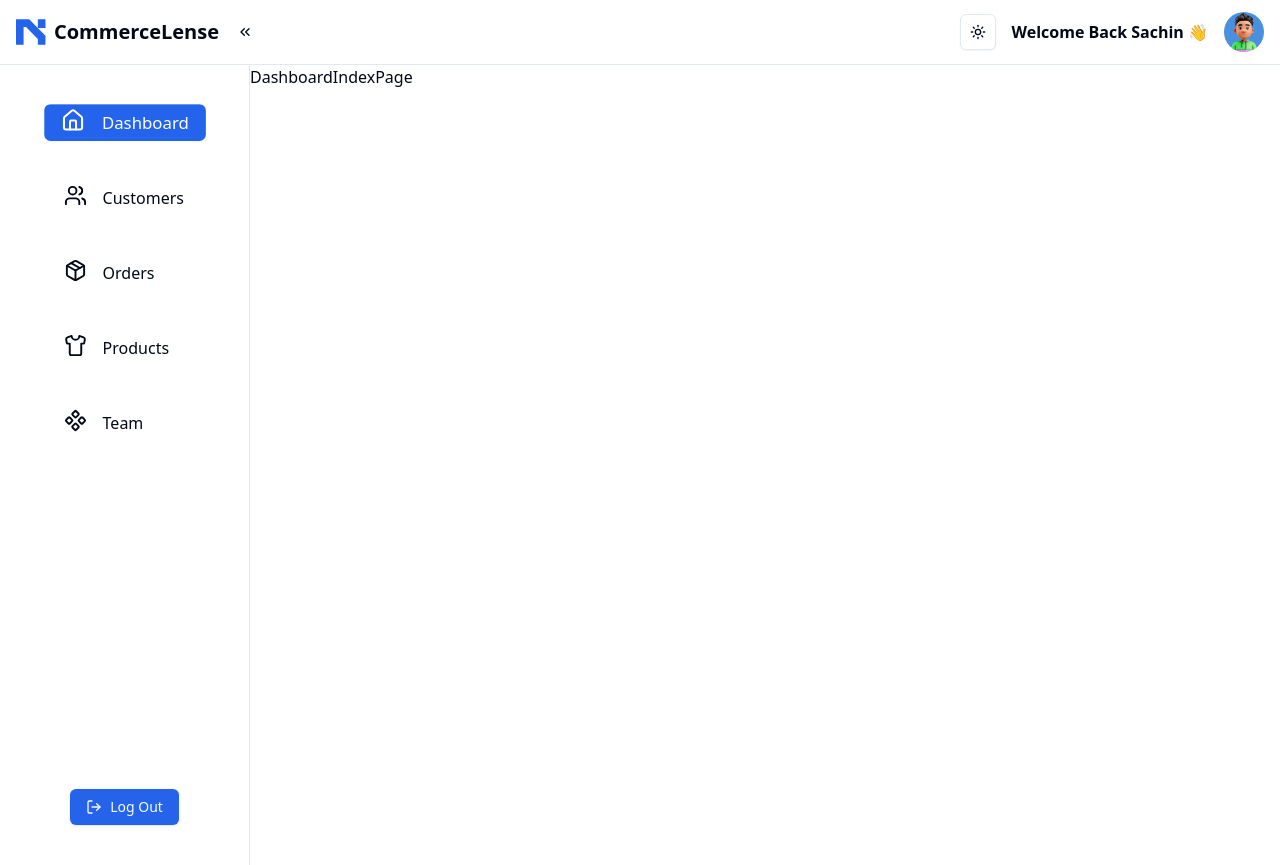
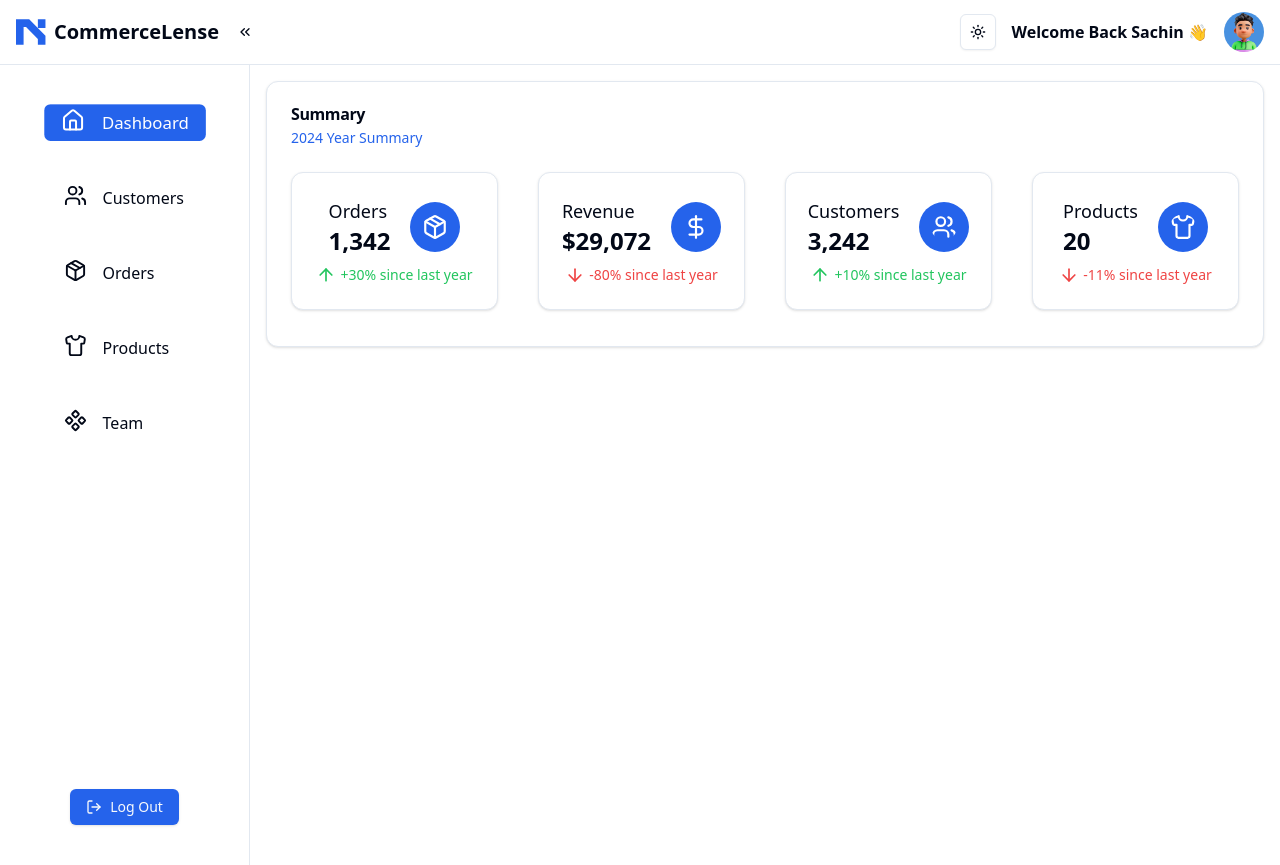
Before and after one commit to gpslakshan/CommerceLense, a Next.js app: page /dashboard in a window 1280 px wide. Built offline with nearby package versions, Linux system fonts and the light colour scheme.

Commit message:
summary section

```diff
--- /dev/null
+++ b/app/dashboard/_components/AnalyticsCard.tsx
@@ -0,0 +1,29 @@
+import React, { ReactNode } from "react";
+import {
+  Card,
+  CardContent,
+  CardDescription,
+  CardHeader,
+  CardTitle,
+} from "@/components/ui/card";
+
+interface Props {
+  title: string;
+  description: string;
+  children: ReactNode;
+}
+
+const AnalyticsCard = ({ title, description, children }: Props) => {
+  return (
+    <Card className="dark:bg-tertiary">
+      <CardHeader>
+        <CardTitle>{title}</CardTitle>
+        <CardDescription className="text-primary">
+          {description}
+        </CardDescription>
+      </CardHeader>
+      <CardContent>{children}</CardContent>
+    </Card>
+  );
+};
+export default AnalyticsCard;
--- /dev/null
+++ b/app/dashboard/_components/Summary.tsx
@@ -0,0 +1,55 @@
+import React from "react";
+import { Users, DollarSign, Package, Shirt } from "lucide-react";
+import AnalyticsCard from "@/app/dashboard/_components/AnalyticsCard";
+import SummaryCard from "@/app/dashboard/_components/SummaryCard";
+
+const summaryData = [
+  {
+    title: "Orders",
+    value: "1,342",
+    icon: Package,
+    change: "+30% since last year",
+    changeType: "increase",
+  },
+  {
+    title: "Revenue",
+    value: "$29,072",
+    icon: DollarSign,
+    change: "-80% since last year",
+    changeType: "decrease",
+  },
+  {
+    title: "Customers",
+    value: "3,242",
+    icon: Users,
+    change: "+10% since last year",
+    changeType: "increase",
+  },
+  {
+    title: "Products",
+    value: "20",
+    icon: Shirt,
+    change: "-11% since last year",
+    changeType: "decrease",
+  },
+];
+
+const Summary = () => {
+  return (
+    <AnalyticsCard title="Summary" description="2024 Year Summary">
+      <div className="grid md:grid-cols-2 xl:grid-cols-4 gap-10 mb-3">
+        {summaryData.map((item, index) => (
+          <SummaryCard
+            key={index}
+            title={item.title}
+            value={item.value}
+            icon={item.icon}
+            change={item.change}
+            changeType={item.changeType}
+          />
+        ))}
+      </div>
+    </AnalyticsCard>
+  );
+};
+export default Summary;
--- /dev/null
+++ b/app/dashboard/_components/SummaryCard.tsx
@@ -0,0 +1,46 @@
+import React from "react";
+import { ArrowDown, ArrowUp, LucideIcon } from "lucide-react";
+import { Card } from "@/components/ui/card";
+
+interface Props {
+  title: string;
+  value: string;
+  icon: LucideIcon;
+  change: string;
+  changeType: string;
+}
+
+const SummaryCard = ({
+  title,
+  value,
+  icon: Icon,
+  change,
+  changeType,
+}: Props) => {
+  return (
+    <Card className="p-6 dark:bg-tertiary">
+      <div className="flex justify-center items-center gap-5 max-md:justify-between">
+        <div>
+          <p className="text-lg">{title}</p>
+          <h2 className="text-2xl font-bold">{value}</h2>
+        </div>
+        <div>
+          <Icon className="bg-primary text-white p-3 rounded-full" size={50} />
+        </div>
+      </div>
+      <div
+        className={`flex gap-1 mt-2 md:justify-center
+        ${changeType === "increase" ? "text-green-500" : "text-red-500"}
+        `}
+      >
+        {changeType === "increase" ? (
+          <ArrowUp size={20} />
+        ) : (
+          <ArrowDown size={20} />
+        )}
+        <span className="text-sm">{change}</span>
+      </div>
+    </Card>
+  );
+};
+export default SummaryCard;
--- a/app/dashboard/page.tsx
+++ b/app/dashboard/page.tsx
@@ -1,8 +1,11 @@
-import React from 'react'
+import React from "react";
+import Summary from "@/app/dashboard/_components/Summary";
 
 const DashboardIndexPage = () => {
-    return (
-        <div>DashboardIndexPage</div>
-    )
-}
-export default DashboardIndexPage
+  return (
+    <div className="p-4 grid gap-5">
+      <Summary />
+    </div>
+  );
+};
+export default DashboardIndexPage;
--- /dev/null
+++ b/components/ui/card.tsx
@@ -0,0 +1,76 @@
+import * as React from "react"
+
+import { cn } from "@/lib/utils"
+
+const Card = React.forwardRef<
+  HTMLDivElement,
+  React.HTMLAttributes<HTMLDivElement>
+>(({ className, ...props }, ref) => (
+  <div
+    ref={ref}
+    className={cn(
+      "rounded-xl border bg-card text-card-foreground shadow",
+      className
+    )}
+    {...props}
+  />
+))
+Card.displayName = "Card"
+
+const CardHeader = React.forwardRef<
+  HTMLDivElement,
+  React.HTMLAttributes<HTMLDivElement>
+>(({ className, ...props }, ref) => (
+  <div
+    ref={ref}
+    className={cn("flex flex-col space-y-1.5 p-6", className)}
+    {...props}
+  />
+))
+CardHeader.displayName = "CardHeader"
+
+const CardTitle = React.forwardRef<
+  HTMLDivElement,
+  React.HTMLAttributes<HTMLDivElement>
+>(({ className, ...props }, ref) => (
+  <div
+    ref={ref}
+    className={cn("font-semibold leading-none tracking-tight", className)}
+    {...props}
+  />
+))
+CardTitle.displayName = "CardTitle"
+
+const CardDescription = React.forwardRef<
+  HTMLDivElement,
+  React.HTMLAttributes<HTMLDivElement>
+>(({ className, ...props }, ref) => (
+  <div
+    ref={ref}
+    className={cn("text-sm text-muted-foreground", className)}
+    {...props}
+  />
+))
+CardDescription.displayName = "CardDescription"
+
+const CardContent = React.forwardRef<
+  HTMLDivElement,
+  React.HTMLAttributes<HTMLDivElement>
+>(({ className, ...props }, ref) => (
+  <div ref={ref} className={cn("p-6 pt-0", className)} {...props} />
+))
+CardContent.displayName = "CardContent"
+
+const CardFooter = React.forwardRef<
+  HTMLDivElement,
+  React.HTMLAttributes<HTMLDivElement>
+>(({ className, ...props }, ref) => (
+  <div
+    ref={ref}
+    className={cn("flex items-center p-6 pt-0", className)}
+    {...props}
+  />
+))
+CardFooter.displayName = "CardFooter"
+
+export { Card, CardHeader, CardFooter, CardTitle, CardDescription, CardContent }
--- a/tailwind.config.ts
+++ b/tailwind.config.ts
@@ -10,53 +10,54 @@ const config: Config = {
   theme: {
     extend: {
       colors: {
-  			background: 'hsl(var(--background))',
-  			foreground: 'hsl(var(--foreground))',
+        background: "hsl(var(--background))",
+        foreground: "hsl(var(--foreground))",
         card: {
-  				DEFAULT: 'hsl(var(--card))',
-  				foreground: 'hsl(var(--card-foreground))'
+          DEFAULT: "hsl(var(--card))",
+          foreground: "hsl(var(--card-foreground))",
         },
         popover: {
-  				DEFAULT: 'hsl(var(--popover))',
-  				foreground: 'hsl(var(--popover-foreground))'
+          DEFAULT: "hsl(var(--popover))",
+          foreground: "hsl(var(--popover-foreground))",
         },
         primary: {
-  				DEFAULT: 'hsl(var(--primary))',
-  				foreground: 'hsl(var(--primary-foreground))'
+          DEFAULT: "hsl(var(--primary))",
+          foreground: "hsl(var(--primary-foreground))",
         },
         secondary: {
-  				DEFAULT: 'hsl(var(--secondary))',
-  				foreground: 'hsl(var(--secondary-foreground))'
+          DEFAULT: "hsl(var(--secondary))",
+          foreground: "hsl(var(--secondary-foreground))",
         },
         muted: {
-  				DEFAULT: 'hsl(var(--muted))',
-  				foreground: 'hsl(var(--muted-foreground))'
+          DEFAULT: "hsl(var(--muted))",
+          foreground: "hsl(var(--muted-foreground))",
         },
         accent: {
-  				DEFAULT: 'hsl(var(--accent))',
-  				foreground: 'hsl(var(--accent-foreground))'
+          DEFAULT: "hsl(var(--accent))",
+          foreground: "hsl(var(--accent-foreground))",
         },
         destructive: {
-  				DEFAULT: 'hsl(var(--destructive))',
-  				foreground: 'hsl(var(--destructive-foreground))'
+          DEFAULT: "hsl(var(--destructive))",
+          foreground: "hsl(var(--destructive-foreground))",
         },
-  			border: 'hsl(var(--border))',
-  			input: 'hsl(var(--input))',
-  			ring: 'hsl(var(--ring))',
+        border: "hsl(var(--border))",
+        input: "hsl(var(--input))",
+        ring: "hsl(var(--ring))",
         chart: {
-  				'1': 'hsl(var(--chart-1))',
-  				'2': 'hsl(var(--chart-2))',
-  				'3': 'hsl(var(--chart-3))',
-  				'4': 'hsl(var(--chart-4))',
-  				'5': 'hsl(var(--chart-5))'
-  			}
+          "1": "hsl(var(--chart-1))",
+          "2": "hsl(var(--chart-2))",
+          "3": "hsl(var(--chart-3))",
+          "4": "hsl(var(--chart-4))",
+          "5": "hsl(var(--chart-5))",
+        },
+        tertiary: "#2463EB1A",
       },
       borderRadius: {
-  			lg: 'var(--radius)',
-  			md: 'calc(var(--radius) - 2px)',
-  			sm: 'calc(var(--radius) - 4px)'
-  		}
-  	}
+        lg: "var(--radius)",
+        md: "calc(var(--radius) - 2px)",
+        sm: "calc(var(--radius) - 4px)",
+      },
+    },
   },
   plugins: [require("tailwindcss-animate")],
 };
```
Lines whose indentation alone changed are shown as unchanged.
